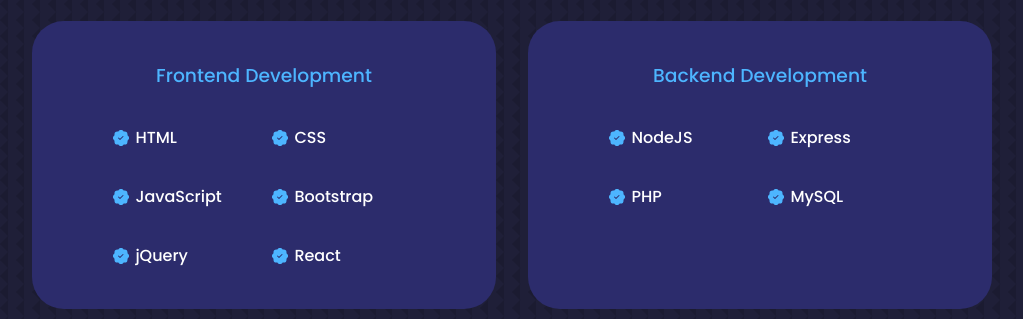
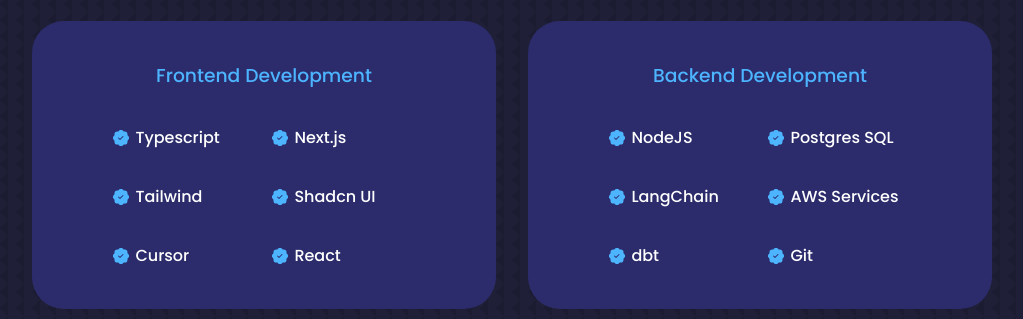
Before and after one commit to d-williams97/danielkwilliams.com, a React (Create React App) app: page / in a window 1280 px wide. Shown: the part 1780-2099 px from the top of the page, without its empty margins (128-1151 px from the left). Built offline with nearby package versions, Linux system fonts and the light colour scheme.

Commit message:
UPDATE: Revamped skills section with new technologies and improved formatting

```diff
--- a/src/components/skills/Skills.jsx
+++ b/src/components/skills/Skills.jsx
@@ -3,7 +3,6 @@
 import { BsPatchCheckFill } from "react-icons/bs";
 // import { FaHtml5, FaCss3Alt, FaReact, FaBootstrap } from "react-icons/fa";
 // import { BiLogoJavascript, BiLogoJquery} from "react-icons/bi";
-
 
 const Skills = () => {
   return (
@@ -15,44 +14,44 @@
           <h3> Frontend Development</h3>
           <div className="experience__content">
             <article className="experience__details">
-              <BsPatchCheckFill className='experience__details-icon'  />
+              <BsPatchCheckFill className="experience__details-icon" />
               <div>
-                <h4>HTML</h4>
+                <h4>Typescript</h4>
               </div>
             </article>
 
             <article className="experience__details">
-              <BsPatchCheckFill className='experience__details-icon' />
+              <BsPatchCheckFill className="experience__details-icon" />
               <div>
-              <h4>CSS</h4>
+                <h4>Next.js</h4>
               </div>
             </article>
 
             <article className="experience__details">
-              <BsPatchCheckFill className='experience__details-icon' />
+              <BsPatchCheckFill className="experience__details-icon" />
               <div>
-              <h4>JavaScript</h4>
+                <h4>Tailwind</h4>
               </div>
             </article>
 
             <article className="experience__details">
-              <BsPatchCheckFill  className='experience__details-icon'/>
+              <BsPatchCheckFill className="experience__details-icon" />
               <div>
-              <h4>Bootstrap</h4>
+                <h4>Shadcn UI</h4>
               </div>
             </article>
 
             <article className="experience__details">
-              <BsPatchCheckFill className='experience__details-icon' />
+              <BsPatchCheckFill className="experience__details-icon" />
               <div>
-              <h4>jQuery</h4>
+                <h4>Cursor</h4>
               </div>
             </article>
 
             <article className="experience__details">
-              <BsPatchCheckFill className='experience__details-icon' />
+              <BsPatchCheckFill className="experience__details-icon" />
               <div>
-              <h4>React</h4>
+                <h4>React</h4>
               </div>
             </article>
           </div>
@@ -62,32 +61,45 @@
         <div className="experience__backend">
           <h3>Backend Development</h3>
           <div className="experience__content">
-
             <article className="experience__details">
-              <BsPatchCheckFill className='experience__details-icon' />
+              <BsPatchCheckFill className="experience__details-icon" />
               <div>
-              <h4>NodeJS</h4>
+                <h4>NodeJS</h4>
               </div>
             </article>
 
             <article className="experience__details">
-              <BsPatchCheckFill className='experience__details-icon' />
+              <BsPatchCheckFill className="experience__details-icon" />
               <div>
-              <h4>Express</h4>
+                <h4>Postgres SQL</h4>
               </div>
             </article>
 
             <article className="experience__details">
-              <BsPatchCheckFill className='experience__details-icon' />
+              <BsPatchCheckFill className="experience__details-icon" />
               <div>
-              <h4>PHP</h4>
+                <h4>LangChain</h4>
               </div>
             </article>
 
             <article className="experience__details">
-              <BsPatchCheckFill className='experience__details-icon' />
+              <BsPatchCheckFill className="experience__details-icon" />
               <div>
-              <h4>MySQL</h4>
+                <h4>AWS Services</h4>
+              </div>
+            </article>
+
+            <article className="experience__details">
+              <BsPatchCheckFill className="experience__details-icon" />
+              <div>
+                <h4>dbt</h4>
+              </div>
+            </article>
+
+            <article className="experience__details">
+              <BsPatchCheckFill className="experience__details-icon" />
+              <div>
+                <h4>Git</h4>
               </div>
             </article>
           </div>
```
